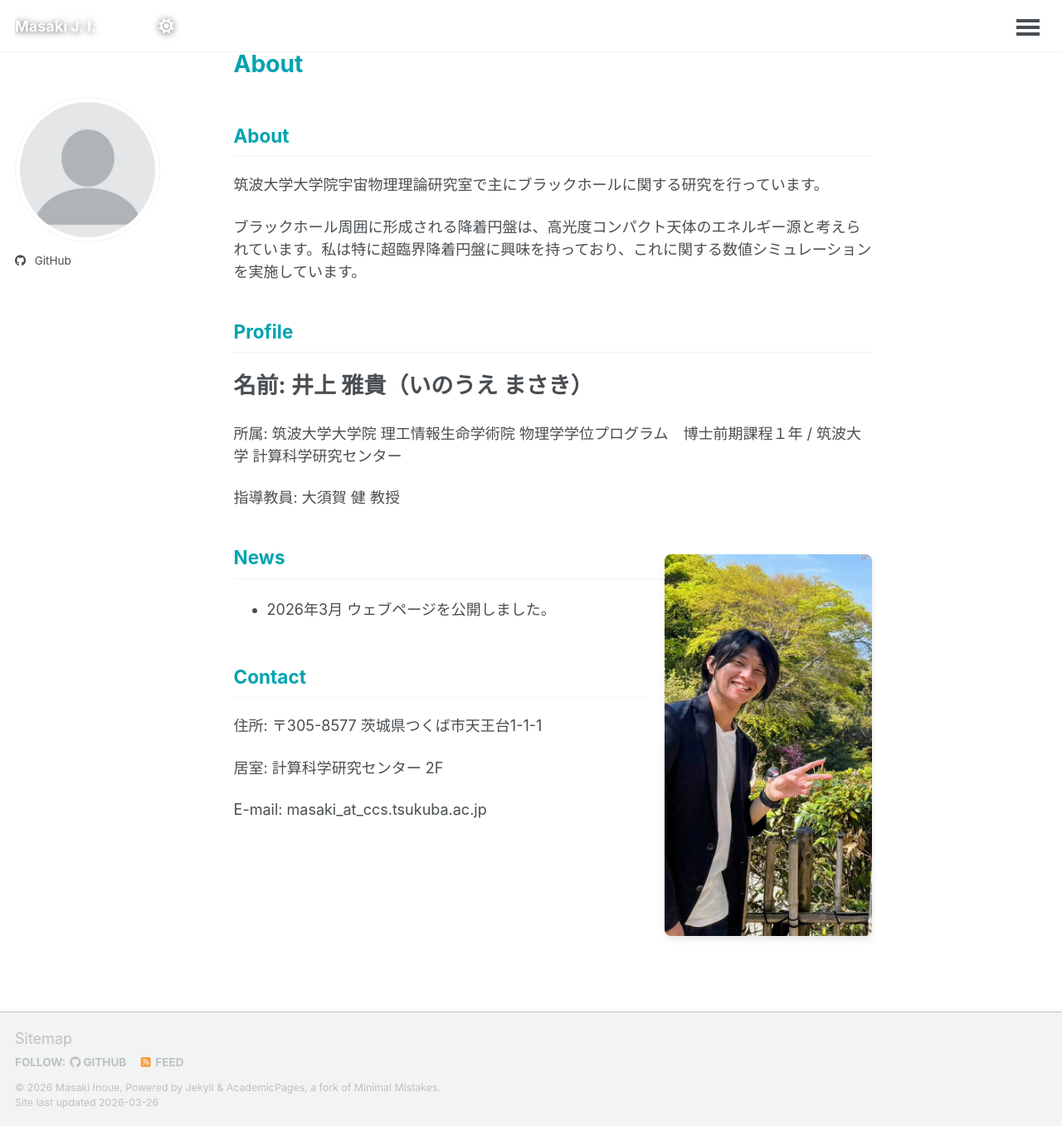
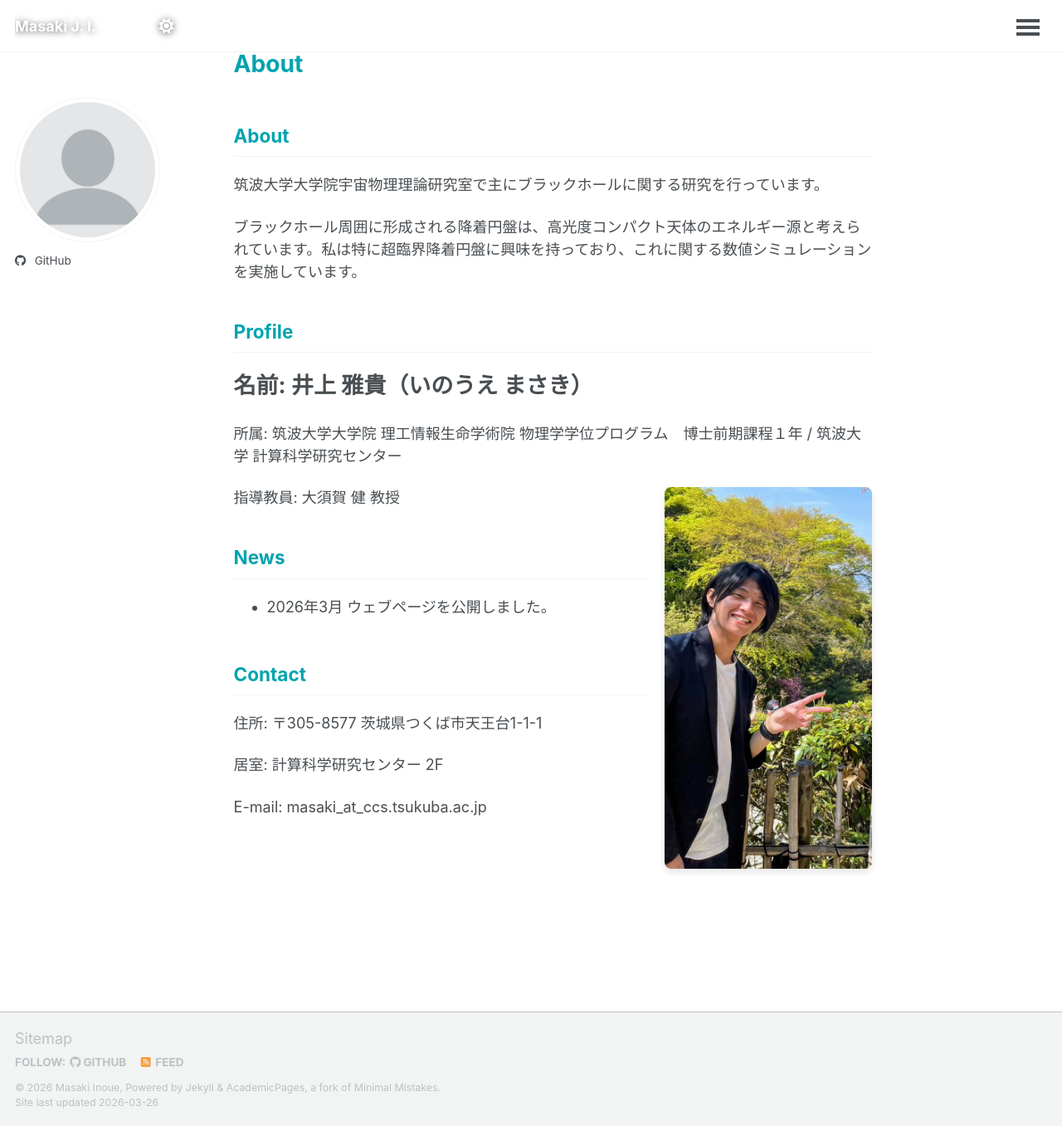
Before and after one commit to Masaki206/Masaki206.github.io, a Jekyll site: the page built from _pages/about.md, in a window 1280 px wide and 1357 px high. Shown: the whole window at 83% size. Built offline with Jekyll 4.4.1, drawn with Linux system fonts in a browser that asks for light colours; our own code applies the rules of GitHub Pages for plain Markdown files; a script bundle is joined from its source files by our own code; library files that are not in the unit come from our copies.

Commit message:
Update about.md

```diff
--- a/_pages/about.md
+++ b/_pages/about.md
@@ -12,9 +12,9 @@
 
 指導教員: 大須賀 健 教授
 
+<img src="/images/8d7d81d8-34d3-45c1-a9c7-a875fae02b31~1.jpg" class="align-right" style="width: 250px; margin-top: -50px;">
+
 ## News
-
-<img src="/images/8d7d81d8-34d3-45c1-a9c7-a875fae02b31~1.jpg" class="align-right" style="width: 250px; margin-top: -50px;">
 
 * 2026年3月 ウェブページを公開しました。
 
```
